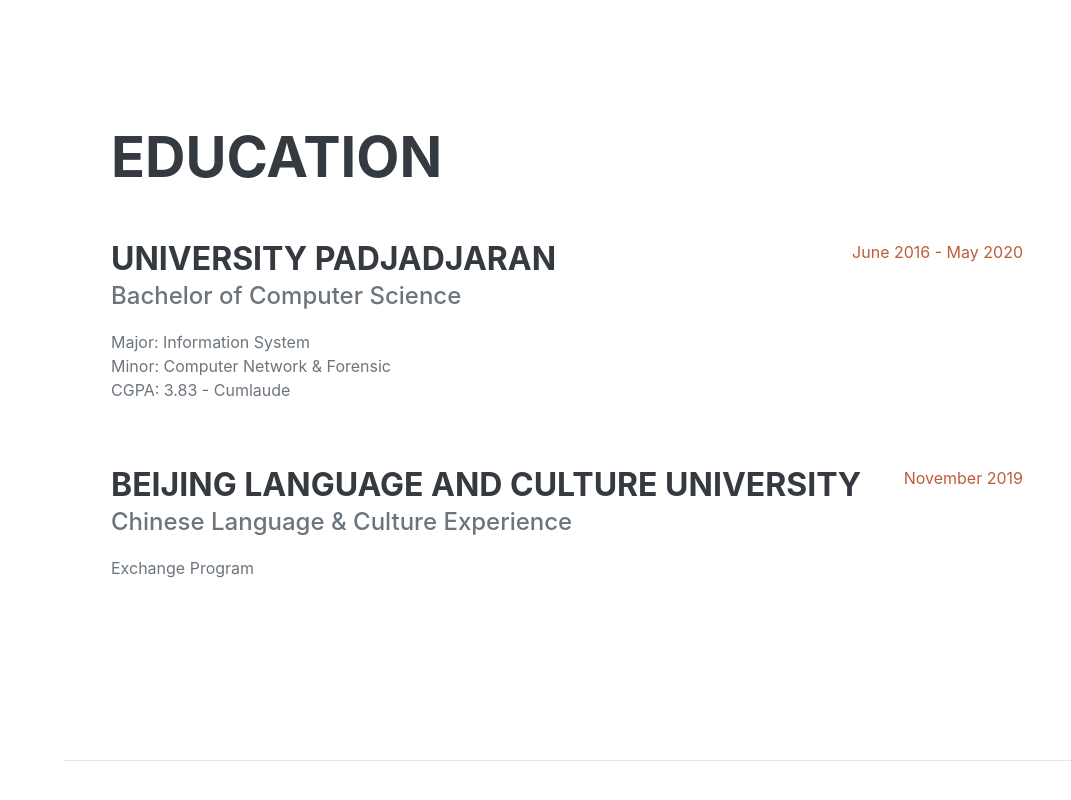
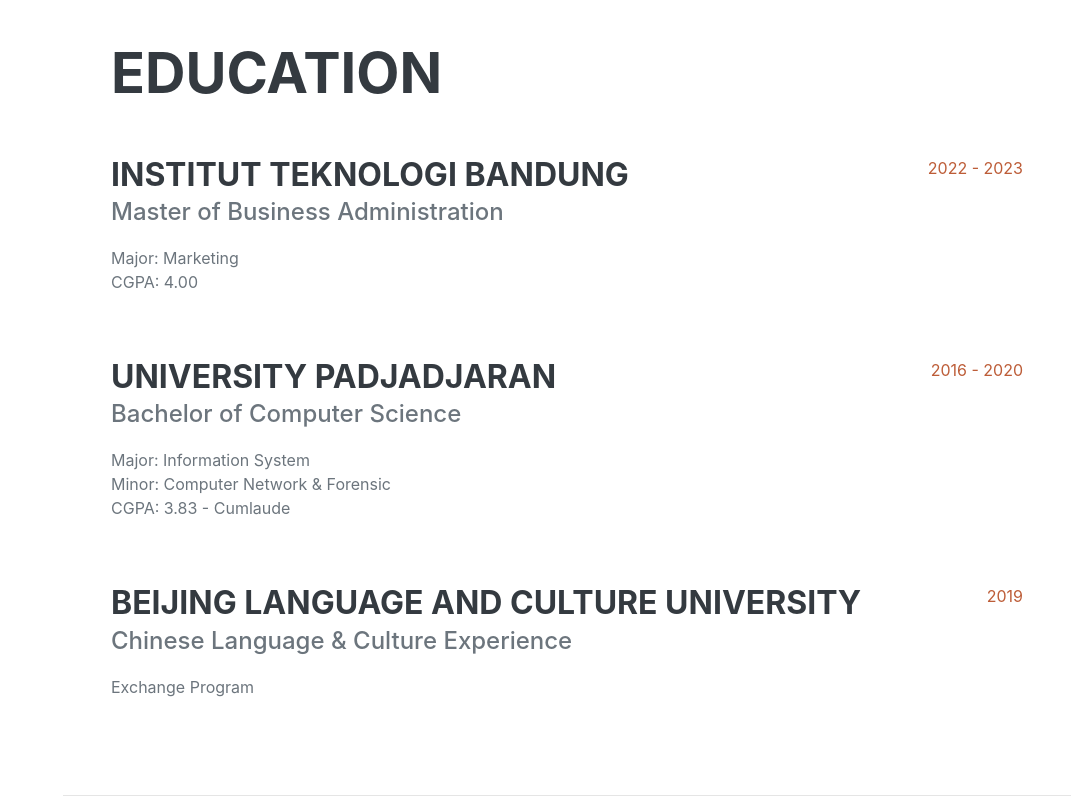
Before and after one commit to sachihongo/sachihongo.github.io, a plain HTML site: page index.html in a window 1280 px wide. Shown: the part 3276-4076 px from the top of the page, without its empty margins (209-1280 px from the left). Drawn offline with nearby package versions, Linux system fonts and the light colour scheme; a web font is replaced by a local one.

Commit message:
Update education

```diff
--- a/index.html
+++ b/index.html
@@ -188,13 +188,22 @@
                 <h2 class="mb-5">Education</h2>
                 <div class="d-flex flex-column flex-md-row justify-content-between mb-5">
                     <div class="flex-grow-1">
+                        <h3 class="mb-0">Institut Teknologi Bandung</h3>
+                        <div class="subheading mb-3">Master of Business Administration</div>
+                        <div>Major: Marketing</div>
+                        <p>CGPA: 4.00</p>
+                    </div>
+                    <div class="flex-shrink-0"><span class="text-primary">2022 - 2023</span></div>
+                </div>
+                <div class="d-flex flex-column flex-md-row justify-content-between mb-5">
+                    <div class="flex-grow-1">
                         <h3 class="mb-0">University Padjadjaran</h3>
                         <div class="subheading mb-3">Bachelor of Computer Science</div>
                         <div>Major: Information System</div>
                         <div>Minor: Computer Network & Forensic</div>
                         <p>CGPA: 3.83 - Cumlaude</p>
                     </div>
-                    <div class="flex-shrink-0"><span class="text-primary">June 2016 - May 2020</span></div>
+                    <div class="flex-shrink-0"><span class="text-primary">2016 - 2020</span></div>
                 </div>
                 <div class="d-flex flex-column flex-md-row justify-content-between">
                     <div class="flex-grow-1">
@@ -202,7 +211,7 @@
                         <div class="subheading mb-3">Chinese Language & Culture Experience</div>
                         <p>Exchange Program</p>
                     </div>
-                    <div class="flex-shrink-0"><span class="text-primary">November 2019</span></div>
+                    <div class="flex-shrink-0"><span class="text-primary">2019</span></div>
                 </div>
             </div>
         </section>
```
